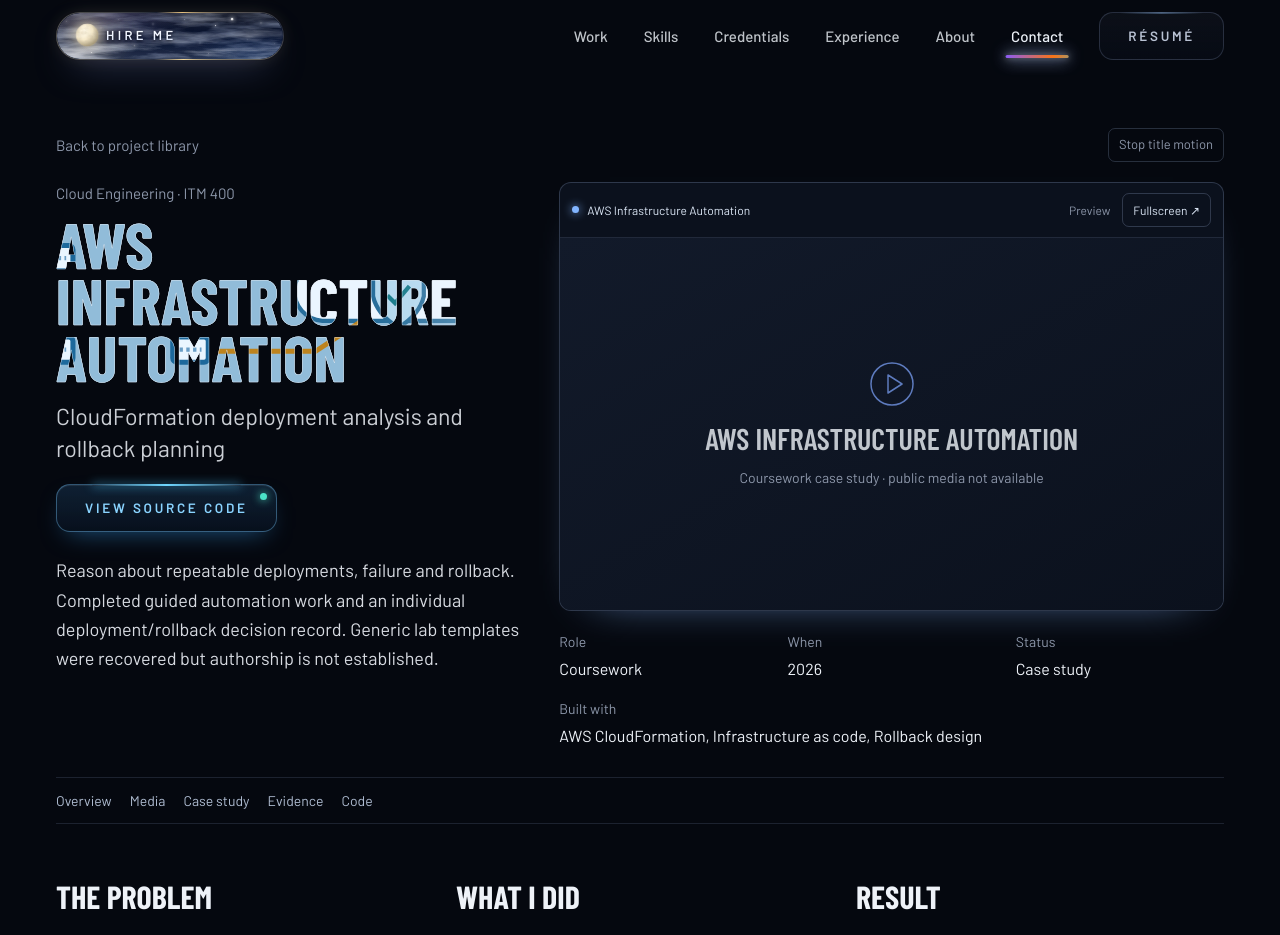
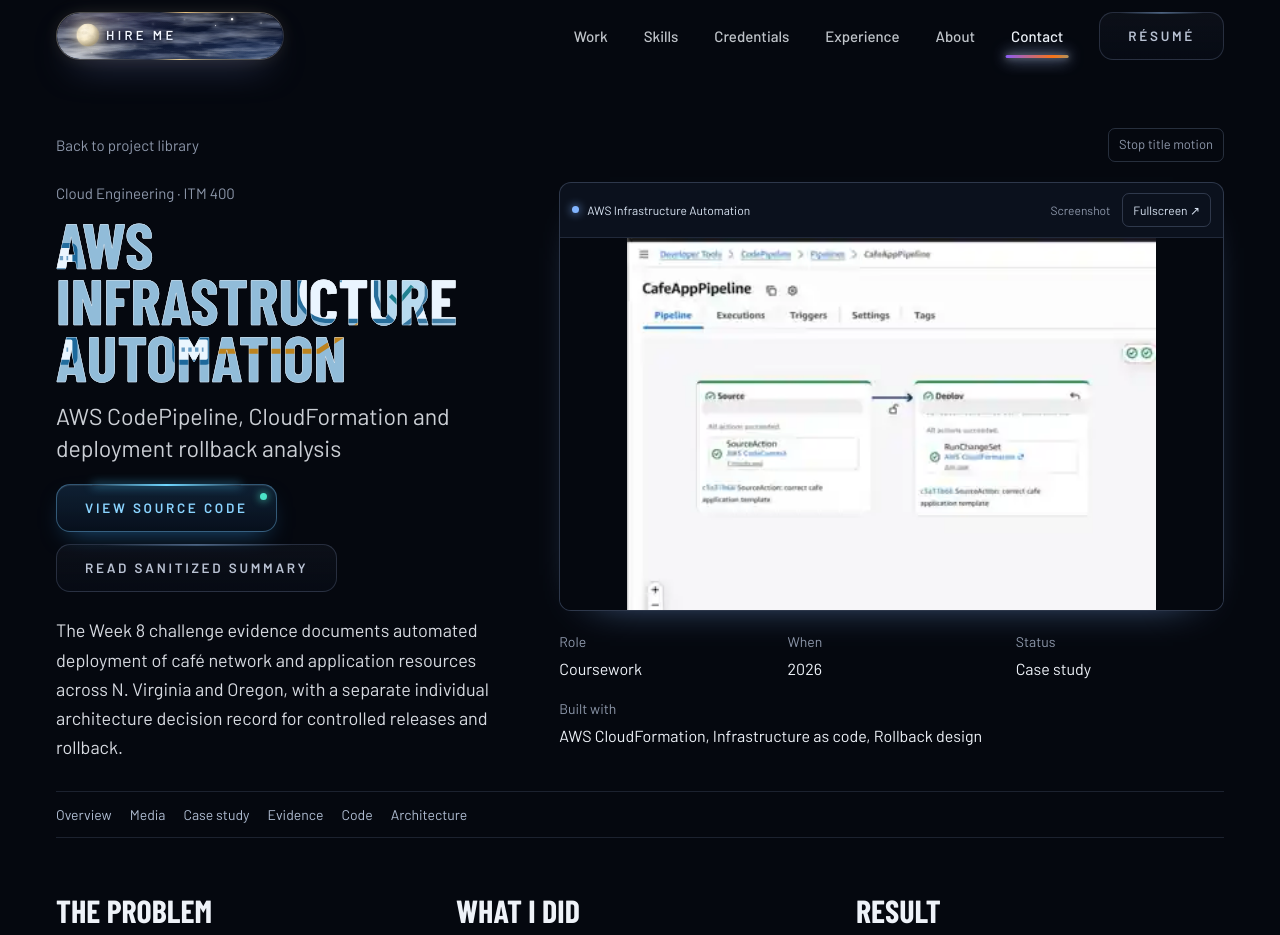
Before and after one commit to kamara1994/portfolio, a Next.js app: page /projects/aws-cloudformation in a window 1280 px wide. Shown: the top 935 px of the page. Built offline with nearby package versions, Linux system fonts and the light colour scheme.

Commit message:
Add actual AWS coursework screenshots and evidence-grounded technical case studies

```diff
--- a/components/ProjectExperience.tsx
+++ b/components/ProjectExperience.tsx
@@ -101,7 +101,7 @@ export function ProjectEvidence({ project }: { project: Project }) {
   return <section id="evidence" className="scroll-mt-28">
     <h2 className="font-display text-[32px] font-bold uppercase leading-none">Project evidence</h2>
     <p className="mt-2 text-sm text-smoke">Explore the available project materials. Lab and development work retain their original status.</p>
-    {Boolean(project.evidenceImages?.length) && <div className="mt-6 space-y-4">{project.evidenceImages?.map(image=><figure key={image.src} className="overflow-hidden rounded-xl border border-line bg-panel"><a href={image.src} target="_blank" rel="noopener noreferrer" className="block overflow-x-auto bg-[#202020] p-4" aria-label={image.caption+" — open image"}>{/* eslint-disable-next-line @next/next/no-img-element */}<img src={image.src} alt={image.caption} loading="lazy" className="h-auto max-w-none" /></a><figcaption className="px-4 py-3 text-sm text-smoke">{image.caption}</figcaption></figure>)}</div>}
+    {Boolean(project.evidenceImages?.length) && <div className="mt-6 space-y-4">{project.evidenceImages?.map(image=><figure key={image.src} className="overflow-hidden rounded-xl border border-line bg-panel"><a href={image.src} target="_blank" rel="noopener noreferrer" className="block overflow-x-auto bg-[#202020] p-4" aria-label={image.caption+" — open image"}>{/* eslint-disable-next-line @next/next/no-img-element */}<img src={image.src} alt={image.caption} loading="lazy" className="h-auto w-auto max-w-full mx-auto" /></a><figcaption className="px-4 py-3 text-sm text-smoke">{image.caption}</figcaption></figure>)}</div>}
     <div className="mt-5 grid gap-3 sm:grid-cols-2 lg:grid-cols-3">
       {items.map(item=><a key={item.href} href={item.href} target={item.external?'_blank':undefined} rel={item.external?'noopener noreferrer':undefined} className="pe-evidence-card"><span className="flex items-center justify-between gap-3 font-semibold text-snow">{item.label}<span aria-hidden="true" className="text-signal">↗</span></span><span className="mt-2 block text-sm text-smoke">{item.detail}</span></a>)}
     </div>
@@ -121,7 +121,7 @@ const previewThemes: Record<string, string> = {
 export function ProjectNextNavigation({ project }: { project: Project }) {
   const [failed, setFailed] = useState(false)
   const theme = previewThemes[project.id] ?? 'network'
-  const screenshot = actualPreviews[project.id] ?? project.screenshot
+  const screenshot = actualPreviews[project.id] ?? project.screenshot ?? project.evidenceImages?.[0]?.src
   return <div className="group pe-next border-t border-line" data-next-theme={theme}>
     <div className="pe-next-backdrop" aria-hidden="true">
       {screenshot && !failed ? (
--- a/data/coursework-projects.json
+++ b/data/coursework-projects.json
@@ -77,19 +77,27 @@
     "role": "Coursework",
     "status": "case-study",
     "placement": "library",
-    "description": "Investigate security events and communicate findings through visualizations. Reviewed event data in the BOTSv3 coursework and completed a separate dashboard assignment. Original investigative write-up recovered.",
+    "description": "A graded BOTSv3 security investigation using Splunk Enterprise. The recovered original Canvas submission describes authentication, process-creation and web-access event analysis, plus a separately graded dashboard assignment.",
     "problem": "Investigate security events and communicate findings through visualizations.",
-    "approach": "Reviewed event data in the BOTSv3 coursework and completed a separate dashboard assignment. Original investigative write-up recovered.",
-    "outcome": "BOTSv3 graded 100/100; dashboard assignment 50/50. A live Splunk deployment and relationship to other dashboard source files were not verified.",
-    "impact": "BOTSv3 graded 100/100; dashboard assignment 50/50. A live Splunk deployment and relationship to other dashboard source files were not verified.",
+    "approach": "Used the BOTSv3 index to analyze Windows authentication events, process execution and web access records. The submitted write-up reports 1,944,092 total indexed events. Identified suspicious encoded PowerShell behavior as an investigative indicator rather than proof of compromise. Separate Project 7 lab materials document team SIEM integration but are not established as the BOTSv3 submission.",
+    "outcome": "BOTSv3 submission graded 100/100 and dashboard assignment 50/50. Dataset counts are reported in the write-up; no independent rerun, dashboard export or live instance verified.",
+    "impact": "Graded SIEM investigation across authentication, execution and web telemetry.",
     "stack": [
       "Splunk",
       "BOTSv3",
       "Security event analysis"
     ],
     "sourceAccess": "unavailable",
-    "evidenceNote": "Original write-up retained privately; dashboard source not yet approved.",
-    "course": "CYBER375"
+    "evidenceNote": "Original Canvas BOTSv3 write-up recovered. Raw assessment questions, account names, lab addresses and command payloads withheld; separate Project 7 screenshots not attributed to this assignment.",
+    "course": "CYBER375",
+    "architecture": [
+      "BOTSv3 event index → Splunk searches",
+      "Windows authentication records → Failed-logon triage",
+      "Process-creation events → Suspicious execution analysis",
+      "Web access records → Network activity review",
+      "Investigation findings → Written report and separately graded visualization work"
+    ],
+    "report": "/docs/splunk-investigation-summary.md"
   },
   {
     "id": "cyber375-endpoint",
@@ -174,11 +182,11 @@
     "role": "Individual & team coursework",
     "status": "case-study",
     "placement": "library",
-    "description": "Design cloud architectures addressing networking, availability, storage and security. Completed weekly design artifacts and guided/challenge labs; contributed to a team architecture presentation. The recovered package includes design records and a visualization archive.",
+    "description": "ITM 400 Cloud Architecture work covering the AWS Academy café scenario and related Blue Bear studio design artifacts. The recovered materials document individual and team contributions, VPC connectivity testing, storage and identity decisions, and migration and serverless architecture planning.",
     "problem": "Design cloud architectures addressing networking, availability, storage and security.",
-    "approach": "Completed weekly design artifacts and guided/challenge labs; contributed to a team architecture presentation. The recovered package includes design records and a visualization archive.",
-    "outcome": "High-availability challenge graded 20/20; team presentation 28/28. Course ongoing; this is not a verified production deployment.",
-    "impact": "High-availability challenge graded 20/20; team presentation 28/28. Course ongoing; this is not a verified production deployment.",
+    "approach": "Completed guided/challenge labs and architecture decision records. The separate Blue Bear VPC studio documents private RDS connectivity and route failure recovery. A Week 10 report describes resolving a Lambda subnet configuration issue and selecting an EventBridge scheduled rule instead of Scheduler; the report claims successful grading, while the recovered Canvas snapshot still shows 0/20 for the Week 10 challenge.",
+    "outcome": "Verified coursework records include high-availability challenge 20/20 and team presentation 28/28; the VPC evidence packet documents successful bidirectional testing. Course remains ongoing. The Week 10 grading discrepancy is unresolved; no production deployment or final overall completion claimed.",
+    "impact": "Cloud architecture decisions, laboratory network validation and team/individual design work.",
     "stack": [
       "AWS",
       "Architecture decision records",
@@ -187,32 +195,61 @@
       "Identity"
     ],
     "sourceAccess": "unavailable",
-    "evidenceNote": "Original team artifacts retained privately; some connectivity remains pending.",
-    "course": "ITM 400"
+    "evidenceNote": "Includes related Blue Bear studio evidence, not a screenshot of the café challenge itself. Mixed team and individual work. Week 10 report and Canvas grade disagree; no completion claim for that activity.",
+    "course": "ITM 400",
+    "evidenceImages": [
+      {
+        "src": "/screenshots/blue-bear-dashboard.webp",
+        "caption": "Related Blue Bear VPC studio application dashboard (October 23, page 7), not the café site."
+      }
+    ],
+    "architecture": [
+      "Café scenario requirements → Guided AWS labs and design decisions",
+      "Blue Bear studio → VPC and private database connectivity",
+      "Identity and storage design artifacts → Access boundaries and data services",
+      "Migration and serverless reports → Proposed transfer and automation analysis"
+    ],
+    "report": "/docs/cloud-architecture-evidence.md"
   },
   {
     "id": "aws-vpc-peering",
     "num": "37",
     "title": "AWS VPC Peering",
-    "subtitle": "Cross-network connectivity and routing design",
+    "subtitle": "Blue Bear VPC peering · bidirectional private database connectivity and route recovery",
     "category": "Cloud Engineering · ITM 400",
     "duration": "2026",
     "role": "Coursework",
     "status": "case-study",
     "placement": "library",
-    "description": "Design peering and bidirectional routes with scoped access. Prepared a network diagram, reviewed routing and security requirements, and completed guided/challenge VPC coursework.",
+    "description": "An individual AWS architecture studio exercise connecting two separate store VPCs. The October 23 evidence packet documents active peering, bidirectional TLS-verified database queries, least-privilege access and a controlled routing failure with successful recovery.",
     "problem": "Design peering and bidirectional routes with scoped access.",
-    "approach": "Prepared a network diagram, reviewed routing and security requirements, and completed guided/challenge VPC coursework.",
-    "outcome": "Peering activity graded 28/28; network diagram artifact 24/24. Store 00 peering remains pending in the recovered visualization; end-to-end connectivity not verified.",
-    "impact": "Peering activity graded 28/28; network diagram artifact 24/24. Store 00 peering remains pending in the recovered visualization; end-to-end connectivity not verified.",
+    "approach": "Configured Store 01 peering, added partner routes to public and private route tables, scoped database access to the partner EC2 host, set up read-only access, and coordinated reciprocal testing. Removed only the peer route to isolate the failure, confirmed local access still worked, restored the route, and retested.",
+    "outcome": "The evidence packet documents six readable rows in each direction with TLS verified, peer-only failure after route removal and successful recovery. VPC peering activity graded 28/28; network diagram artifact 24/24. Earlier architecture archive indicated peering pending; the later October 23 packet documents the subsequent successful test. Not an ongoing production service.",
+    "impact": "Documented two-way private database access, verified TLS and controlled routing failure recovery in a graded lab.",
     "stack": [
       "Amazon VPC",
       "Route tables",
       "Security groups"
     ],
     "sourceAccess": "unavailable",
-    "evidenceNote": "Design and grading evidence; no claim of successful live peering.",
-    "course": "ITM 400"
+    "evidenceNote": "October 23 evidence packet, page 7 screenshot and pages 6–11 test records support the successful lab result. Sensitive lab identifiers omitted; current availability not verified.",
+    "course": "ITM 400",
+    "screenshot": "/screenshots/blue-bear-dashboard.webp",
+    "evidenceImages": [
+      {
+        "src": "/screenshots/blue-bear-dashboard.webp",
+        "caption": "Actual Blue Bear application dashboard, cropped from the October 23 VPC evidence packet (p. 7). Two configured stores; peer RDS reachable; database TLS verified."
+      }
+    ],
+    "architecture": [
+      "Store 01 EC2 application → Local private RDS with TLS",
+      "Store 01 routing tables → Active VPC peering connection",
+      "Peer VPC routing → Partner private RDS with restricted access",
+      "Reciprocal EC2-to-RDS query → TLS and read-only data validation",
+      "Controlled peer route removal → Peer query fails while local query succeeds",
+      "Route restoration → Peer query recovers"
+    ],
+    "report": "/docs/blue-bear-vpc-evidence.md"
   },
   {
     "id": "aws-ha-resilience",
@@ -226,7 +263,7 @@
     "placement": "library",
     "description": "Select availability patterns and reason about failure and recovery. Completed a high-availability challenge and individual failure-analysis design artifact, including monitoring and recovery considerations.",
     "problem": "Select availability patterns and reason about failure and recovery.",
-    "approach": "Completed a high-availability challenge and individual failure-analysis design artifact, including monitoring and recovery considerations.",
+    "approach": "Completed the graded HA challenge and failure-analysis artifact. A recovered Week 5 individual design proposal specifies a two-AZ public ALB behind WAF, private app/database subnets, restricted security groups, private endpoints and zonal egress; the draft explicitly labels these design proposals, not observed failover results.",
     "outcome": "Challenge graded 20/20; failure analysis 24/24; guided HA lab 12/12. No measured uptime or recovery times.",
     "impact": "Challenge graded 20/20; failure analysis 24/24; guided HA lab 12/12. No measured uptime or recovery times.",
     "stack": [
@@ -236,8 +273,15 @@
       "Monitoring"
     ],
     "sourceAccess": "unavailable",
-    "evidenceNote": "Graded design evidence; live architecture not independently verified.",
-    "course": "ITM 400"
+    "evidenceNote": "Week 5 individual studio artifact provides a related proposed topology (draft for verification). Exact Week 7 deployed configuration and live failover evidence not recovered.",
+    "course": "ITM 400",
+    "architecture": [
+      "Proposed customer traffic → TLS / WAF → Public ALB across two AZs",
+      "ALB → Private application subnets",
+      "Private application tier → Restricted private database access",
+      "Private AWS endpoints → IAM-controlled Session Manager and logging",
+      "Proposed failure validation → Health checks and recovery objectives"
+    ]
   },
   {
     "id": "aws-iam-security",
@@ -251,7 +295,7 @@
     "placement": "library",
     "description": "Apply least-privilege reasoning to cloud access and resource protection. Completed a guided IAM lab, a policy decision artifact and security-control analysis.",
     "problem": "Apply least-privilege reasoning to cloud access and resource protection.",
-    "approach": "Completed a guided IAM lab, a policy decision artifact and security-control analysis.",
+    "approach": "Completed a guided IAM lab and policy/control coursework. The recovered team ADR proposes federated workforce access through IAM Identity Center with MFA, short-lived STS roles for workloads and partners, and policy-simulator evaluation. This is team design evidence, not verified deployed policy ownership.",
     "outcome": "Guided IAM lab graded 12/12; least-privilege artifact and security-control artifact each 24/24. Exported deployment policy not recovered.",
     "impact": "Guided IAM lab graded 12/12; least-privilege artifact and security-control artifact each 24/24. Exported deployment policy not recovered.",
     "stack": [
@@ -260,8 +304,14 @@
       "Security controls"
     ],
     "sourceAccess": "unavailable",
-    "evidenceNote": "Graded policy design; no public deployed configuration.",
-    "course": "ITM 400"
+    "evidenceNote": "Recovered team ADR documents identity design and policy simulation claims. No independently attributable deployed role or approved public policy JSON.",
+    "course": "ITM 400",
+    "architecture": [
+      "Human workforce → Federated IAM Identity Center with MFA (design)",
+      "Application and partner workloads → Short-lived STS roles (design)",
+      "Principal requests → IAM policy evaluation",
+      "Policy simulator → Proposed allow/deny verification"
+    ]
   },
   {
     "id": "aws-storage-db",
@@ -282,35 +332,56 @@
       "AWS",
       "Amazon EFS",
       "Amazon RDS",
-      "Static hosting"
+      "Static hosting",
+      "Amazon S3"
     ],
     "sourceAccess": "unavailable",
-    "evidenceNote": "Design artifacts and assignment scores; runtime not verified.",
-    "course": "ITM 400"
+    "evidenceNote": "Grades and design records establish the exercises; no public deployment URL, service settings or standalone storage screenshots recovered.",
+    "course": "ITM 400",
+    "architecture": [
+      "Static website exercise → Object storage / static content",
+      "Separate EFS exercise → Shared file storage",
+      "Separate RDS exercise → Relational database",
+      "Migration decision record → Database migration tradeoffs"
+    ]
   },
   {
     "id": "aws-cloudformation",
     "num": "41",
     "title": "AWS Infrastructure Automation",
-    "subtitle": "CloudFormation deployment analysis and rollback planning",
+    "subtitle": "AWS CodePipeline, CloudFormation and deployment rollback analysis",
     "category": "Cloud Engineering · ITM 400",
     "duration": "2026",
     "role": "Coursework",
     "status": "case-study",
     "placement": "library",
-    "description": "Reason about repeatable deployments, failure and rollback. Completed guided automation work and an individual deployment/rollback decision record. Generic lab templates were recovered but authorship is not established.",
+    "description": "The Week 8 challenge evidence documents automated deployment of café network and application resources across N. Virginia and Oregon, with a separate individual architecture decision record for controlled releases and rollback.",
     "problem": "Reason about repeatable deployments, failure and rollback.",
-    "approach": "Completed guided automation work and an individual deployment/rollback decision record. Generic lab templates were recovered but authorship is not established.",
-    "outcome": "Automation challenge graded 20/20; rollback artifact 24/24; guided lab 12/12. Deployed stack and personalized template not verified.",
-    "impact": "Automation challenge graded 20/20; rollback artifact 24/24; guided lab 12/12. Deployed stack and personalized template not verified.",
+    "approach": "Reviewed the CloudFormation deployment pipeline, corrected the application template, and documented successful source and deployment stages. Collected EC2 health, stack and HTTP-response evidence. Proposed modular templates, parameterized environments, approved change sets and drift monitoring in a separate individual rollback ADR.",
+    "outcome": "The local evidence packet documents successful pipeline stages, healthy instances, completed Oregon stacks and HTTP 200. Two automatic EC2 grading checks were unresolved in that packet; Canvas later records the challenge at 20/20, ADR at 24/24 and guided lab at 12/12. Final cleanup and current deployment availability were not verified.",
+    "impact": "Documented successful automation stages and deployment troubleshooting; separate release-control and rollback design.",
     "stack": [
       "AWS CloudFormation",
       "Infrastructure as code",
       "Rollback design"
     ],
     "sourceAccess": "unavailable",
-    "evidenceNote": "Original decision record retained privately; generic templates not published as authored code.",
-    "course": "ITM 400"
+    "evidenceNote": "Actual pipeline evidence and individual ADR recovered. Generic template authorship remains unverified; no raw template or credential files published. Proposed operational targets are not measured results.",
+    "course": "ITM 400",
+    "screenshot": "/screenshots/cafe-pipeline.webp",
+    "evidenceImages": [
+      {
+        "src": "/screenshots/cafe-pipeline.webp",
+        "caption": "Genuine AWS CodePipeline screenshot from Week 8 challenge evidence, page 2; execution identifiers obscured. Source and CloudFormation deploy stages succeeded."
+      }
+    ],
+    "architecture": [
+      "Git-managed template → CodePipeline source stage",
+      "CloudFormation deploy stage → Network and application stacks",
+      "EC2 instance health and HTTP response → Lab deployment checks",
+      "Separate proposed release-control design → Approved change sets, smoke tests and rollback"
+    ],
+    "report": "/docs/aws-automation-evidence.md"
   },
   {
     "id": "wireless-ap-admin",
```
Also changed, not shown: public/docs/aws-automation-evidence.md (added, +7 -0 lines), public/docs/blue-bear-vpc-evidence.md (added, +7 -0 lines), public/docs/cloud-architecture-evidence.md (added, +7 -0 lines), public/docs/splunk-investigation-summary.md (added, +5 -0 lines), public/screenshots/blue-bear-dashboard.webp (added), public/screenshots/cafe-pipeline.webp (added).
